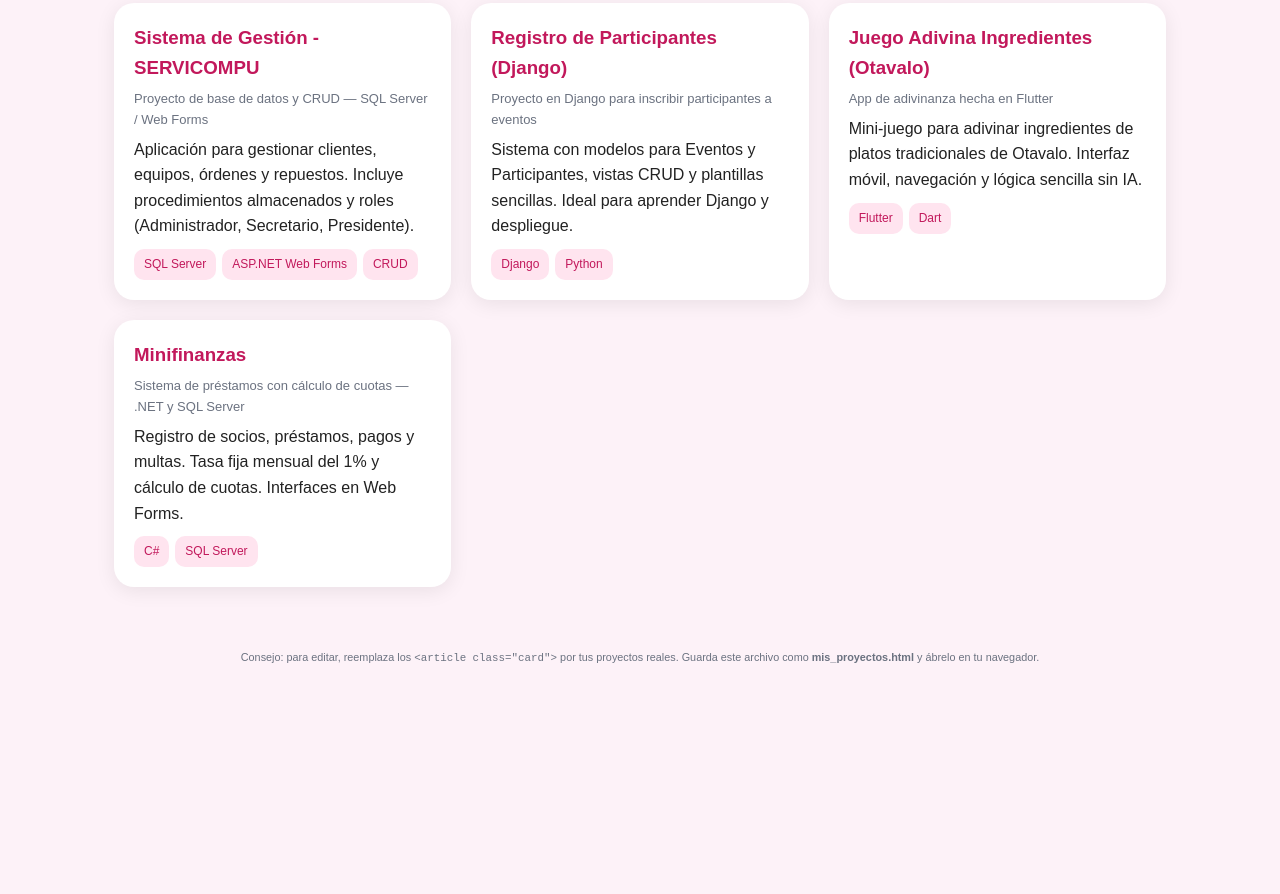
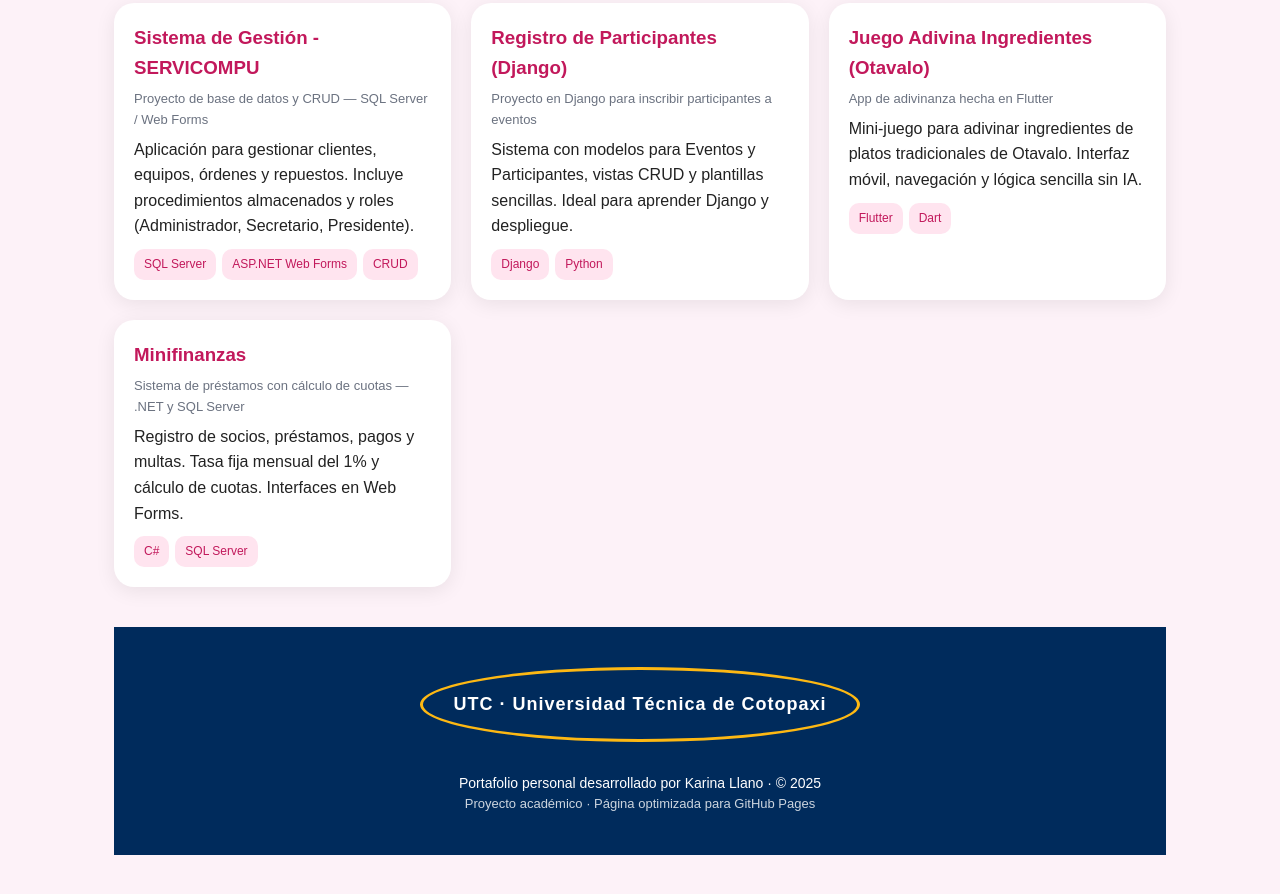
Before and after one commit to Karina-eli/Mi-portafoli, a plain HTML site: page index.html in a window 1280 px wide. Shown: the part 1030-1924 px from the top of the page. Before the commit the page ends 1782 px from the top, so only its background shows below. Drawn offline with Linux system fonts and the light colour scheme.

Commit message:
MEJORAMIENTO

```diff
--- a/index.html
+++ b/index.html
@@ -86,7 +86,7 @@
       <div>
         <h1>Karina Llano — Mis Proyectos</h1>
         <p class="lead">Desarrolladora · Estudiante de Sistemas · Apasionada por crear soluciones tecnológicas</p>
-        <p class="lead">Karina Elizabeth Llano Sánchez · 24 años · Estudiante de la Universidad Técnica de Cotopaxi<br>Email: karina@example.com · Ciudad: Latacunga, San Felipe</p>
+        <p class="lead">Karina Elizabeth Llano Sánchez · 24 años · Estudiante de la Universidad Técnica de Cotopaxi<br>Email: karina.llano8823@utc.edu.ec · Ciudad: Latacunga, San Felipe</p>
       </div>
     </header>
 
@@ -108,7 +108,7 @@
         <li><strong>Edad:</strong> 24 años</li>
         <li><strong>Ciudad:</strong> Latacunga, San Felipe</li>
         <li><strong>Universidad:</strong> Universidad Técnica de Cotopaxi</li>
-        <li><strong>Email:</strong> karina@example.com</li>
+        <li><strong>Email:</strong> karina.llano8823@utc.edu.ec</li>
       </ul>
     </section>
 
@@ -165,9 +165,35 @@
       </div>
     </main>
 
-    <footer>
-      <small>Consejo: para editar, reemplaza los <code>&lt;article class="card"&gt;</code> por tus proyectos reales. Guarda este archivo como <strong>mis_proyectos.html</strong> y ábrelo en tu navegador.</small>
-    </footer>
+   <footer style="
+    background: #002B5C;
+    color: white;
+    padding: 40px 20px;
+    text-align: center;
+    margin-top: 40px;
+">
+    <div style="
+        display: inline-block;
+        padding: 20px 30px;
+        border: 3px solid #FDB813;
+        border-radius: 50%;
+        font-size: 18px;
+        font-weight: bold;
+        margin-bottom: 15px;
+        letter-spacing: 1px;
+    ">
+        UTC · Universidad Técnica de Cotopaxi
+    </div>
+
+    <p style="margin-top: 15px; font-size: 14px;">
+        Portafolio personal desarrollado por Karina Llano · © 2025
+    </p>
+
+    <p style="font-size: 13px; opacity: .8;">
+        Proyecto académico · Página optimizada para GitHub Pages
+    </p>
+</footer>
+
   </div>
 
   <script>
```
